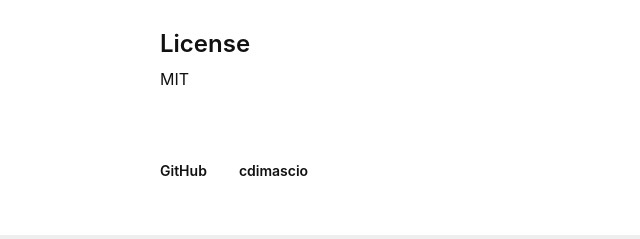
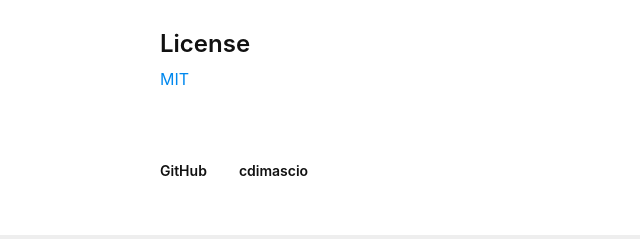
Before and after one commit to cdimascio/cloudant-upsert, a website: page index.html in a window 1280 px wide. Shown: the part 3076-3315 px from the top of the page, 0-640 px from the left. Drawn offline with Linux system fonts and the light colour scheme.

Commit message:
Update index.html via compositor.io

```diff
--- a/index.html
+++ b/index.html
@@ -70,5 +70,5 @@
 </tbody>
 </table>
 <h2>License</h2>
-<p>MIT</p>
+<p><a href="LICENSE">MIT</a></p>
 </div></article></div><footer><div style="box-sizing:border-box;max-width:1024px;margin-left:auto;margin-right:auto;margin-bottom:32px;padding-top:8px;padding-bottom:8px;padding-left:32px;padding-right:32px;"><div style="margin-left:-16px;margin-right:-16px;"><a href="https://github.com/cdimascio/cloudant-upsert" class="Link" style="box-sizing:border-box;color:inherit;display:inline-block;font-size:14px;line-height:16px;padding-left:16px;padding-right:16px;padding-top:16px;padding-bottom:16px;font-weight:600;text-decoration:none;">GitHub</a><a href="https://github.com/cdimascio" class="Link" style="box-sizing:border-box;color:inherit;display:inline-block;font-size:14px;line-height:16px;padding-left:16px;padding-right:16px;padding-top:16px;padding-bottom:16px;font-weight:600;text-decoration:none;">cdimascio</a></div><div></div></div></footer></div><div style="font-family:-apple-system, sans-serif;font-size:12px;font-weight:600;text-align:right;padding:24px;color:#333;background-color:#eee;"><a href="http://compositor.io" style="color:inherit;text-decoration:none;">Built with Compositor.io</a></div></body></html>
```
